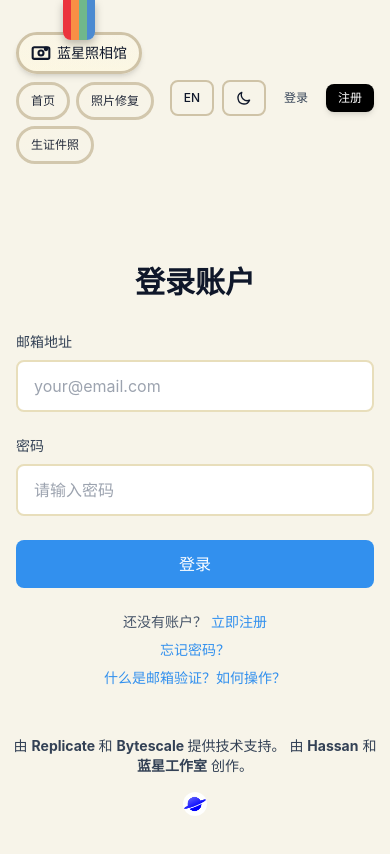
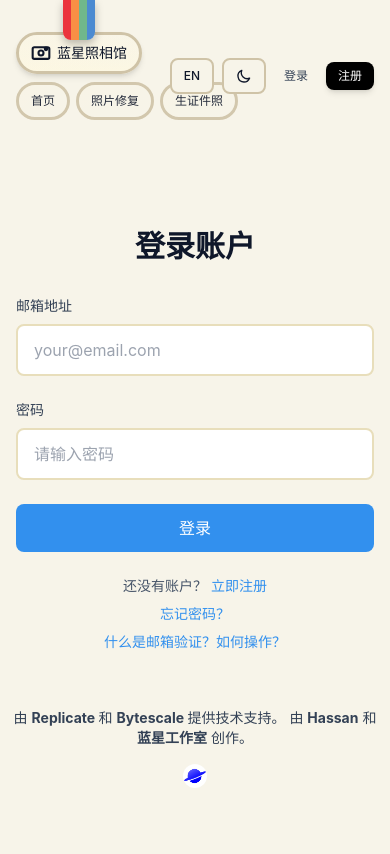
Before and after one commit to hekuanga/ImgFactory, a Next.js app: page /login in a window 390 px wide. Shown: the top 854 px of the page. Built offline with nearby package versions, Linux system fonts and the light colour scheme; no server answers.

Commit message:
Optimize header layout for better symmetry between left and right sections

```diff
--- a/components/Header.tsx
+++ b/components/Header.tsx
@@ -141,9 +141,9 @@ export default function Header() {
         {/* 导航栏容器 */}
         <div className='flex justify-between items-center w-full pt-6 pb-5 sm:pt-8 sm:pb-6 px-4 sm:px-6 lg:px-8 max-w-7xl mx-auto flex-wrap gap-3'>
           {/* 左侧：品牌标识 + 导航按钮 */}
-          <div className='flex items-center gap-2 sm:gap-3 lg:gap-4 xl:gap-5 flex-1 flex-wrap'>
+          <div className='flex items-center gap-2 sm:gap-3 lg:gap-4 xl:gap-5 flex-1 flex-wrap min-w-0 justify-start'>
             {/* 蓝星照相馆品牌标识（非按钮） */}
-            <div className='relative flex items-center gap-1.5 sm:gap-2 lg:gap-2.5'>
+            <div className='relative flex items-center gap-1.5 sm:gap-2 lg:gap-2.5 flex-shrink-0'>
               <div
                 ref={logoButtonRef}
                 className={`
@@ -183,7 +183,7 @@ export default function Header() {
             </div>
 
             {/* 导航按钮组 - 单行排列 */}
-            <nav className='flex items-center gap-1.5 sm:gap-2 lg:gap-2.5 xl:gap-3 flex-wrap'>
+            <nav className='flex items-center gap-1.5 sm:gap-2 lg:gap-2.5 xl:gap-3 flex-wrap flex-shrink-0'>
               {/* 首页按钮 */}
               <Link href='/' className='relative block'>
                 <button
@@ -250,7 +250,7 @@ export default function Header() {
           </div>
 
         {/* 用户操作区域 - 右侧 */}
-        <div className='flex items-center gap-2 sm:gap-2.5 lg:gap-3 flex-shrink-0 flex-wrap justify-end'>
+        <div className='flex items-center gap-2 sm:gap-2.5 lg:gap-3 flex-shrink-0 flex-wrap justify-end min-w-0'>
           {/* 语言和主题切换按钮 */}
           <LanguageToggle />
           <ThemeToggle />
@@ -313,14 +313,14 @@ export default function Header() {
               </div>
 
               {/* 邮箱地址 - 响应式显示 */}
-              <div className='text-xs sm:text-sm text-slate-700 dark:text-slate-300 hidden lg:block whitespace-nowrap max-w-[180px] xl:max-w-[220px] truncate px-2'>
+              <div className='text-xs sm:text-sm text-slate-700 dark:text-slate-300 hidden lg:block whitespace-nowrap max-w-[160px] xl:max-w-[200px] truncate px-2 flex-shrink-0'>
                 {user.email}
               </div>
 
               {/* 登出按钮 */}
               <button
                 onClick={handleSignOut}
-                className='text-xs sm:text-sm font-medium text-slate-700 dark:text-slate-300 hover:text-slate-900 dark:hover:text-slate-100 transition whitespace-nowrap px-2 sm:px-2.5 py-1 rounded-md hover:bg-slate-100 dark:hover:bg-slate-800'
+                className='text-xs sm:text-sm font-medium text-slate-700 dark:text-slate-300 hover:text-slate-900 dark:hover:text-slate-100 transition whitespace-nowrap px-2 sm:px-2.5 py-1 rounded-md hover:bg-slate-100 dark:hover:bg-slate-800 flex-shrink-0'
               >
                 {t.user.logout}
               </button>
```
